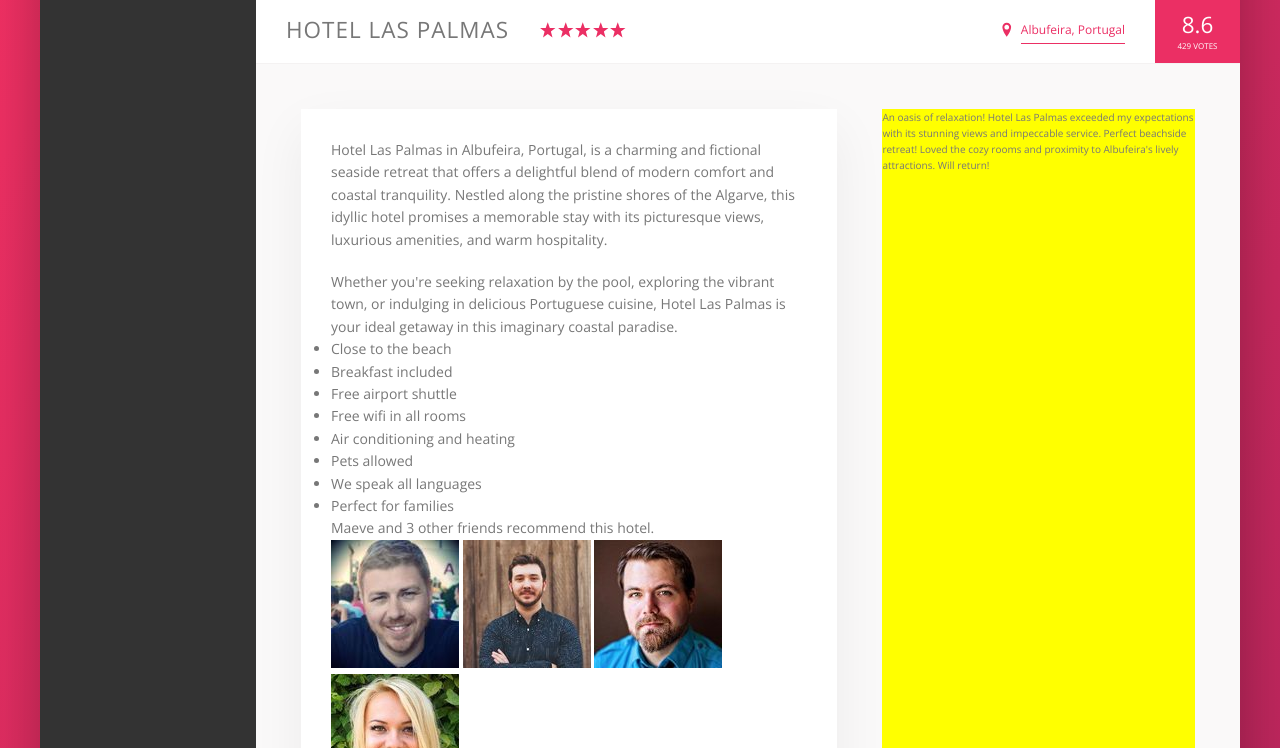
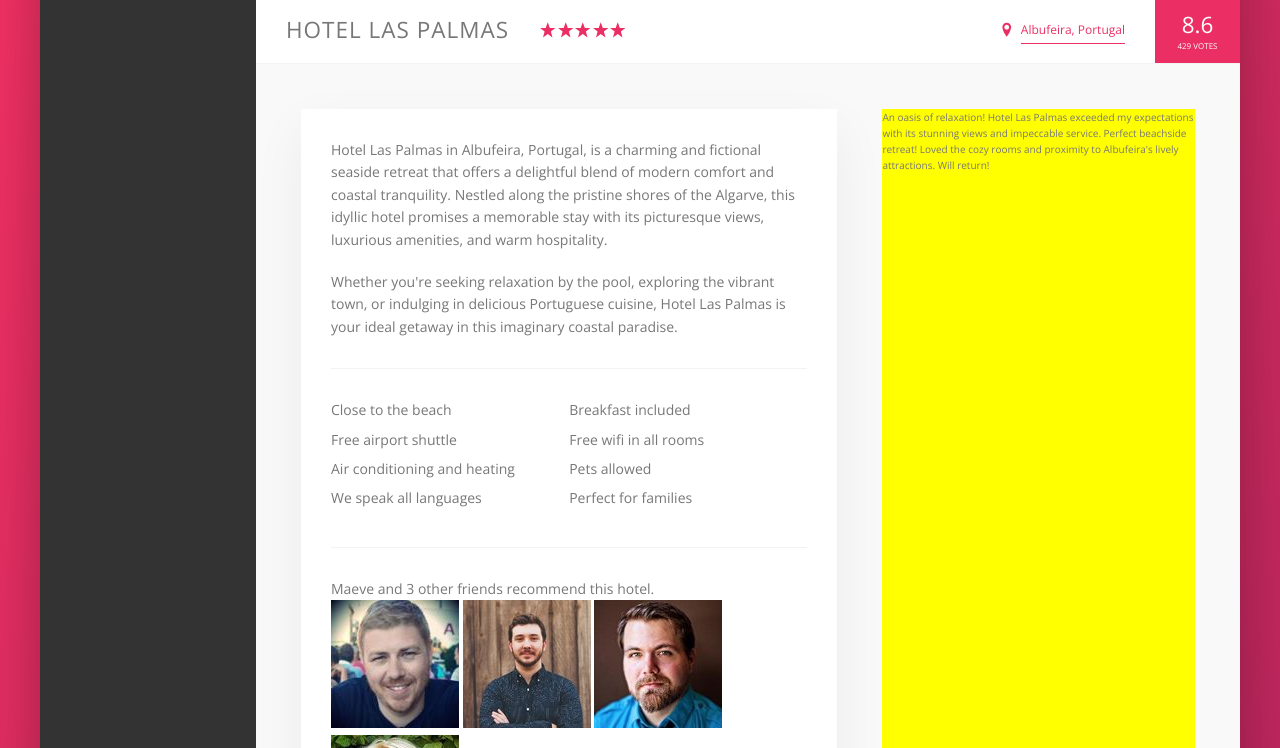
Before and after one commit to nerdtransmitter/trillo, a website: page index.html in a window 1280 px wide. Shown: the part 538-1286 px from the top of the page. Drawn offline with nearby package versions, Linux system fonts and the light colour scheme.

Commit message:
style paragraphs and list and list items

```diff
--- a/index.html
+++ b/index.html
@@ -141,14 +141,14 @@
                     Whether you're seeking relaxation by the pool, exploring the vibrant town, or indulging in delicious Portuguese cuisine, Hotel Las Palmas is your ideal getaway in this imaginary coastal paradise.
                   </p>
                   <ul class="list">
-                    <li class="list-item">Close to the beach</li>
-                    <li class="list-item">Breakfast included</li>
-                    <li class="list-item">Free airport shuttle</li>
-                    <li class="list-item">Free wifi in all rooms</li>
-                    <li class="list-item">Air conditioning and heating</li>
-                    <li class="list-item">Pets allowed</li>
-                    <li class="list-item">We speak all languages</li>
-                    <li class="list-item">Perfect for families</li>
+                    <li class="list__item">Close to the beach</li>
+                    <li class="list__item">Breakfast included</li>
+                    <li class="list__item">Free airport shuttle</li>
+                    <li class="list__item">Free wifi in all rooms</li>
+                    <li class="list__item">Air conditioning and heating</li>
+                    <li class="list__item">Pets allowed</li>
+                    <li class="list__item">We speak all languages</li>
+                    <li class="list__item">Perfect for families</li>
                   </ul>
                   <div class="recommend">
                     <p class="recomment__count">
--- a/sass/_components.scss
+++ b/sass/_components.scss
@@ -308,8 +308,25 @@
 ///////////////////////////////////////////////
 // LIST
 .list {
+  list-style: none;
+  margin: 3rem 0;
+  padding: 3rem 0;
+  border-top: var(--line);
+  border-bottom: var(--line);
 
+  display: flex;
+  flex-wrap: wrap;
+
+  &__item  {
+    flex: 0 0 50%; // by setting basis to 50% for all list items - creates two columns
+    margin-bottom: .7rem;
+  }
 }
 
 ///////////////////////////////////////////////
 // RECOMMEND
+.recommend {
+  &__friends {
+
+  }
+}
```
Also changed, not shown: sass/main.css, 1 other file.
